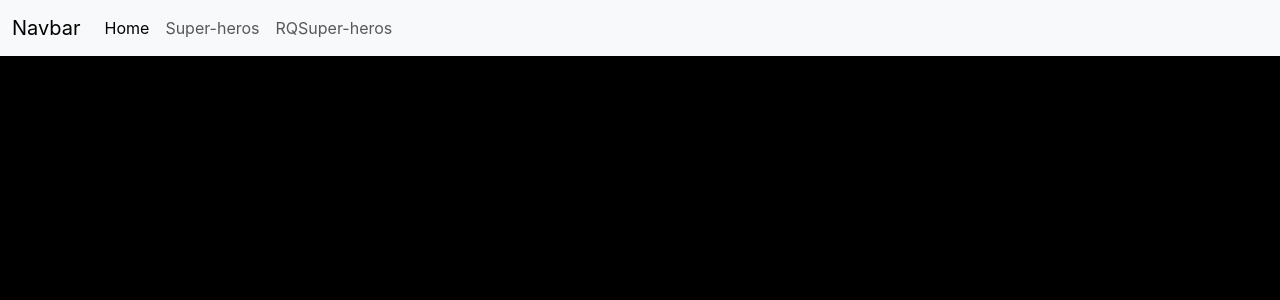
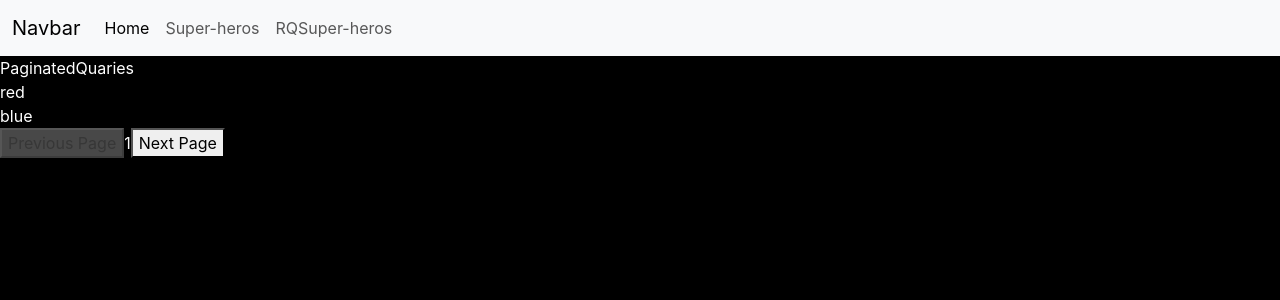
Before and after one commit to ANSH127/React-Fetch-Magic, a React (Create React App) app: page /rq-paginated in a window 1280 px wide. Shown: the top 300 px of the page. Built offline with nearby package versions, Linux system fonts and the light colour scheme; data requests are answered from the project's data file.

Commit message:
Pagination with React Quary

```diff
--- a/db.json
+++ b/db.json
@@ -41,6 +41,40 @@
         "id": "codevolution",
         "courses": ["react", "vue", "angular"]
       }
+    ],
+    "colors": [
+      {
+        "id": 1,
+        "label": "red"
+      },
+      {
+        "id": 2,
+        "label": "blue"
+      },
+      {
+        "id": 3,
+        "label": "green"
+      },
+      {
+        "id": 4,
+        "label": "yellow"
+      },
+      {
+        "id": 5,
+        "label": "black"
+      },
+      {
+        "id": 6,
+        "label": "white"
+      },
+      {
+        "id": 7,
+        "label": "orange"
+      },
+      {
+        "id": 8,
+        "label": "purple"
+      }
     ]
 
 }
--- a/src/App.js
+++ b/src/App.js
@@ -9,6 +9,7 @@ import RQParallelQuaries from './components/RQParallelQuaries';
 import RQDynamicParallelQuaries from './components/RQDynamicParallelQuaries';
 import DependentQuaries from './components/DependentQuaries';
 import Navbar from './composables/Navbar';
+import PaginatedQuaries from './components/PaginatedQuaries';
 import {
   QueryClient,
   QueryClientProvider,
@@ -38,6 +39,7 @@ function App() {
         <Route path="/rq-parallel" element={<RQParallelQuaries />} />
         <Route path="/rq-dynamic-parallel" element={<RQDynamicParallelQuaries idlist={[1,3]} />} />
         <Route path="/rq-dependent" element={<DependentQuaries email="ansh" />} />
+        <Route path="/rq-paginated" element={<PaginatedQuaries />} />
 
       </Routes>
 
--- /dev/null
+++ b/src/components/PaginatedQuaries.js
@@ -0,0 +1,43 @@
+import React from 'react'
+
+import { useQuery } from '@tanstack/react-query'
+import axios from 'axios'
+export default function PaginatedQuaries() {
+    const [page, setPage] = React.useState(1)
+
+
+
+    const { data, isLoading, error } = useQuery({
+        queryKey: ['paginatedquaries', page],
+        queryFn: () =>
+            axios.get(`http://localhost:4000/colors?_limit=2&_page=${page}
+            `).then((res) => res.data),
+        keepPreviousData: true,
+    })
+
+    if (isLoading) return <div>Loading...</div>
+
+    if (error) return <div>Something went wrong</div>
+
+    return (
+        <>
+            <div>
+                PaginatedQuaries
+                {
+                    data?.map((color) => (
+                        <div key={color.id}>
+                            {color.label}
+                        </div>
+                    ))
+                }
+            </div>
+            <div>
+                <button onClick={() => setPage((old) => Math.max(old - 1, 1))} disabled={page === 1}>Previous Page</button>
+                <span>{page}</span>
+                <button onClick={() => setPage((old) => old + 1)} disabled={data?.length < 2}>Next Page</button>
+
+
+            </div>
+        </>
+    )
+}
```
